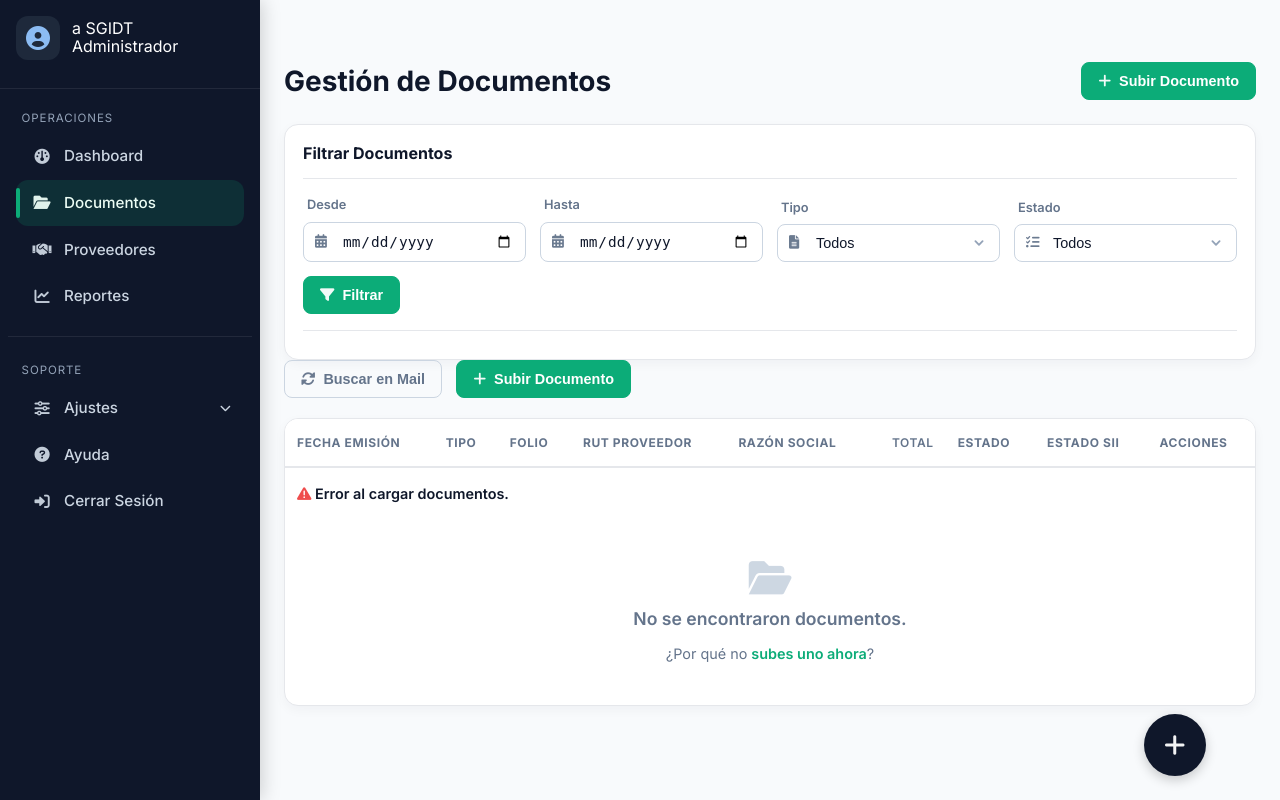
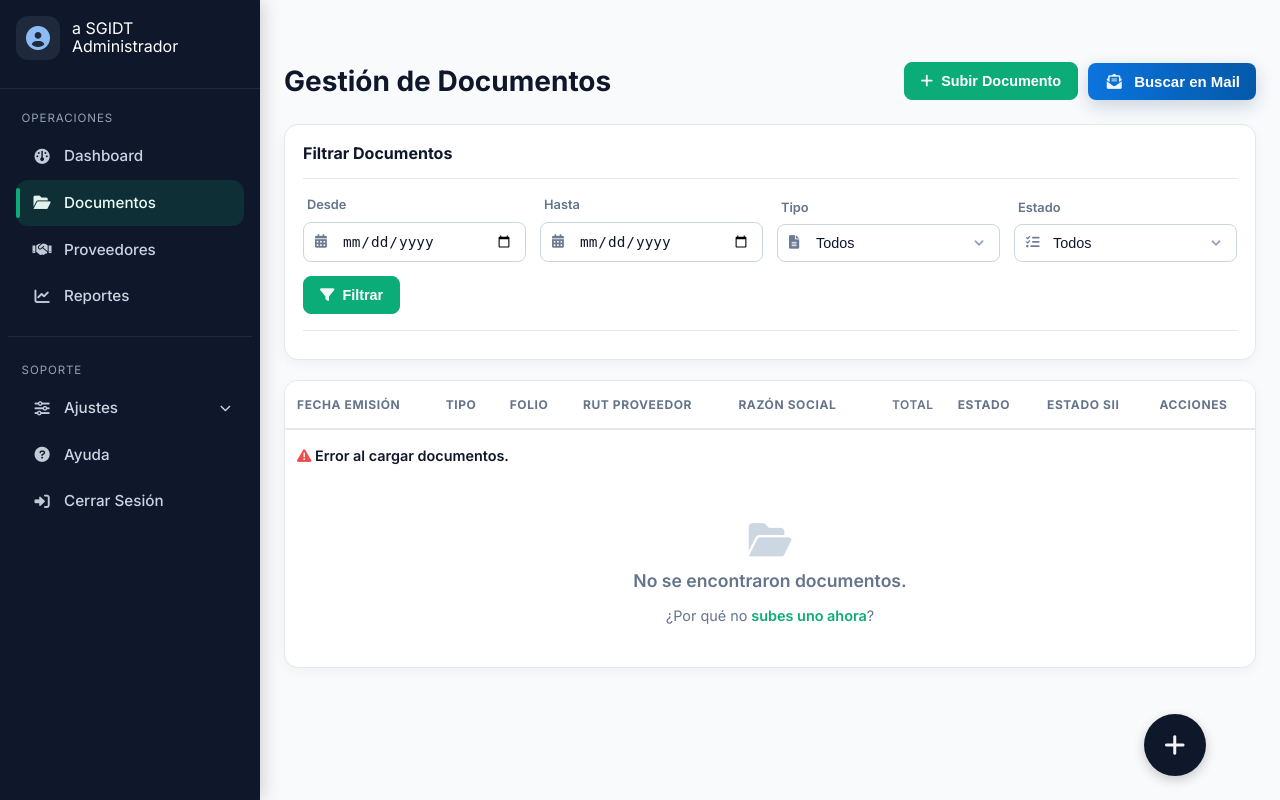
Before and after one commit to NicolasCeronM/sgidt, a Django app: page /panel/documentos/ in a window 1280 px wide. Run offline with Django 5.2, Linux system fonts and the light colour scheme; data that the repository does not hold is empty; parts of the project's set-up code (start-up, migrations or seed data) failed here and were passed over.

Commit message:
Añadir botón "Buscar en Mail" con estilo y funcionalidad en la gestión de documentos

```diff
--- a/templates/panel/documentos.html
+++ b/templates/panel/documentos.html
@@ -14,7 +14,8 @@ SGIDT{% endblock %} {% block content %} {% block css %}
   <div class="docs-container">
     <header class="page-header">
       <h1 id="docs-title" class="docs-title">Gestión de Documentos</h1>
-      <div class="page-actions">
+
+      <div class="page-actions" style="display:flex; gap:10px; align-items:center;">
         <button
           id="btnToggleUpload"
           class="btn btn-primary"
@@ -24,8 +25,29 @@ SGIDT{% endblock %} {% block content %} {% block css %}
           <i class="fas fa-plus" aria-hidden="true"></i>
           <span>Subir Documento</span>
         </button>
+
+        <button
+          id="btnScanMail"
+          class="btn btn-scan btn-primary"
+          aria-expanded="false"
+          aria-pressed="false"
+          aria-label="Buscar documentos en correo"
+          style="display:inline-flex;align-items:center;gap:10px;padding:10px 16px;border-radius:8px;background:linear-gradient(90deg,#0b74de,#0459a8);color:#ffffff;border:0;box-shadow:0 6px 18px rgba(4,41,84,0.18);transition:transform .14s ease,box-shadow .14s ease,filter .14s ease;cursor:pointer;font-weight:600;font-size:14px;"
+          onmouseover="this.style.transform='translateY(-3px)'; this.style.boxShadow='0 12px 28px rgba(4,41,84,0.22)'; this.style.filter='brightness(1.03)';"
+          onmouseout="this.style.transform='translateY(0)'; this.style.boxShadow='0 6px 18px rgba(4,41,84,0.18)'; this.style.filter='none';"
+        >
+          <span class="icon" aria-hidden="true" style="display:inline-flex;align-items:center;font-size:15px;">
+            <i class="fas fa-envelope-open-text" style="width:20px;text-align:center;"></i>
+          </span>
+          <span class="label" style="font-weight:700;font-size:15px;">Buscar en Mail</span>
+          <span class="sr-only" aria-hidden="true" style="width:0;height:0;overflow:hidden;">.</span>
+          <span class="spinner" hidden aria-hidden="true" style="margin-left:6px;">
+            <i class="fas fa-spinner fa-spin"></i>
+          </span>
+        </button>
       </div>
     </header>
+
 
     <div id="uploadContainer" class="upload-container" hidden>
       <section class="card upload-card" aria-labelledby="up-title">
@@ -118,27 +140,6 @@ SGIDT{% endblock %} {% block content %} {% block css %}
       </div>
       <p id="result-info" class="result-info" aria-live="polite"></p>
     </section>
-
-    <div class="page-actions">
-      <button
-        id="btnScanMail"
-        class="btn btn-secondary"
-        style="margin-right: 10px"
-      >
-        <i class="fas fa-sync-alt" aria-hidden="true"></i>
-        <span>Buscar en Mail</span>
-      </button>
-
-      <button
-        id="btnToggleUpload"
-        class="btn btn-primary"
-        aria-expanded="false"
-        aria-controls="uploadContainer"
-      >
-        <i class="fas fa-plus" aria-hidden="true"></i>
-        <span>Subir Documento</span>
-      </button>
-    </div>
 
     <section class="card table-card" aria-labelledby="table-title">
       <h2 id="table-title" class="card-title-hidden">Lista de Documentos</h2>
```
